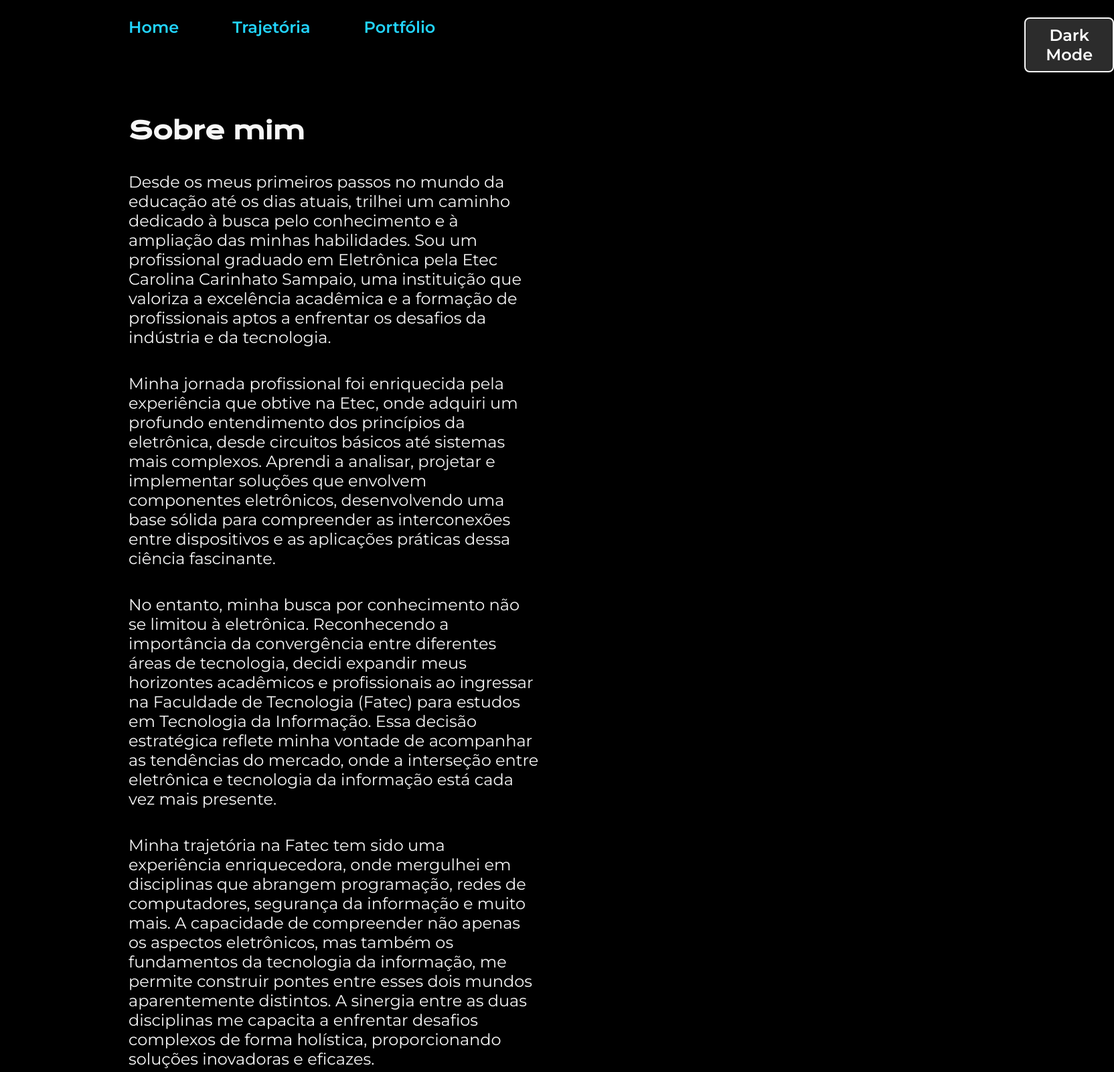
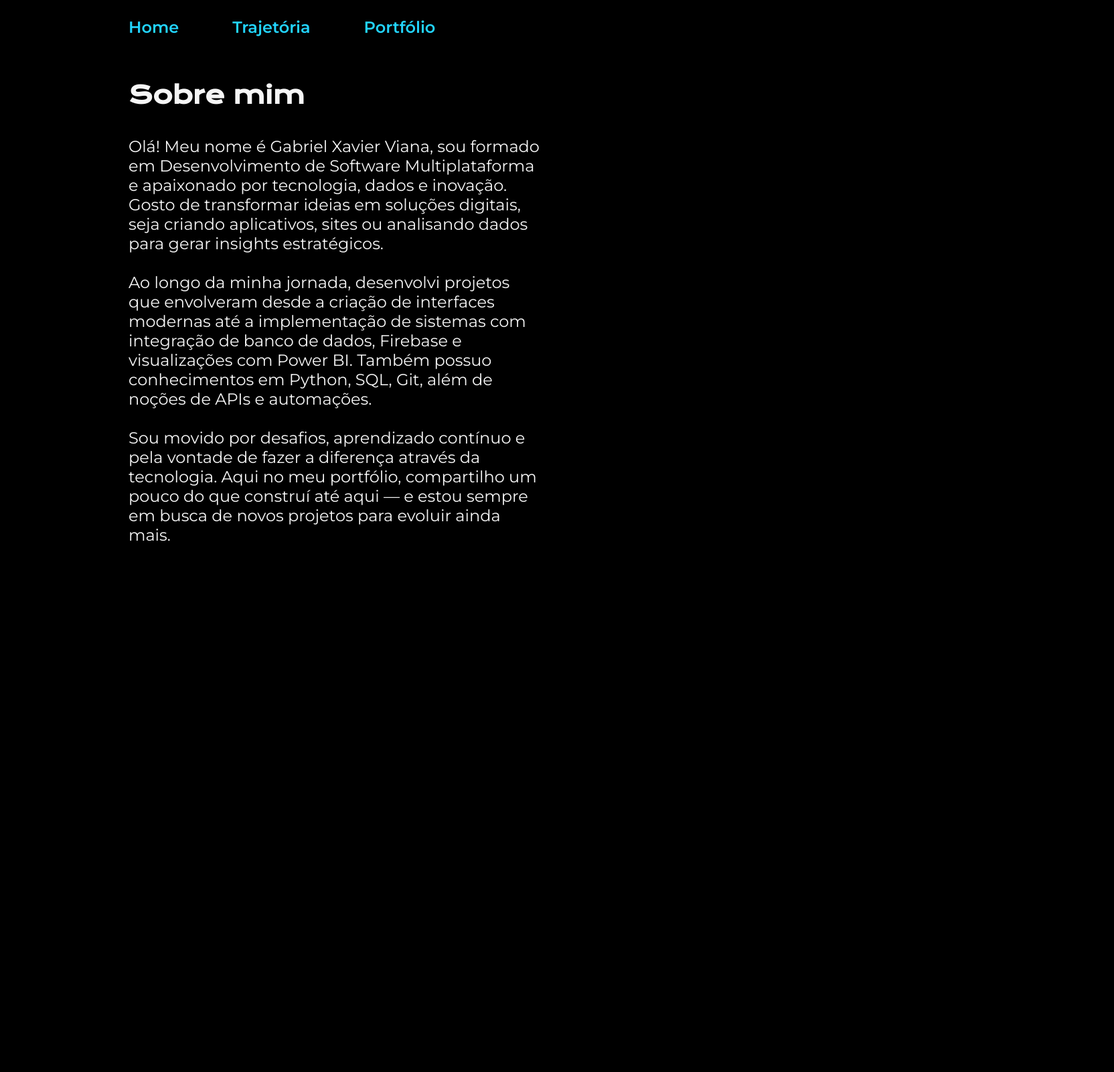
Before and after one commit to XavierNTC/Portfolio, a plain HTML site: page about.html in a window 1280 px wide. Shown: the top 1600 px of the page at 67% size, 1664 px wide, since content can reach past the window. After the commit the page ends 941 px from the top, so only its background shows below. Drawn offline with nearby package versions, Linux system fonts and the light colour scheme.

Commit message:
Atualizando Portfolio

```diff
--- a/about.html
+++ b/about.html
@@ -23,19 +23,17 @@
             <a class="cabecalho__menu__link" href="index.html">Home</a>
             <a class="cabecalho__menu__link" href="about.html">Trajetória</a>
             <a class="cabecalho__menu__link" href="portifolio.html">Portfólio</a>
-            <button id="toggleDarkModeButton" class="dark-mode-button" onclick="toggleDarkMode()">Dark Mode</button>
         </nav>
     </header>
 
     <main class="apresentacao">
         <section class="apresentacao__conteudo">
             <h1 class="apresentacao__conteudo__titulo">Sobre mim</h1>
-            <p class="apresentacao__conteudo__texto">Desde os meus primeiros passos no mundo da educação até os dias atuais, trilhei um caminho dedicado à busca pelo conhecimento e à ampliação das minhas habilidades. Sou um profissional graduado em Eletrônica pela Etec Carolina Carinhato Sampaio, uma instituição que valoriza a excelência acadêmica e a formação de profissionais aptos a enfrentar os desafios da indústria e da tecnologia.</p>
-            <p class="apresentacao__conteudo__texto">Minha jornada profissional foi enriquecida pela experiência que obtive na Etec, onde adquiri um profundo entendimento dos princípios da eletrônica, desde circuitos básicos até sistemas mais complexos. Aprendi a analisar, projetar e implementar soluções que envolvem componentes eletrônicos, desenvolvendo uma base sólida para compreender as interconexões entre dispositivos e as aplicações práticas dessa ciência fascinante.</p>
-            <p class="apresentacao__conteudo__texto">No entanto, minha busca por conhecimento não se limitou à eletrônica. Reconhecendo a importância da convergência entre diferentes áreas de tecnologia, decidi expandir meus horizontes acadêmicos e profissionais ao ingressar na Faculdade de Tecnologia (Fatec) para estudos em Tecnologia da Informação. Essa decisão estratégica reflete minha vontade de acompanhar as tendências do mercado, onde a interseção entre eletrônica e tecnologia da informação está cada vez mais presente.</p>
-            <p class="apresentacao__conteudo__texto">Minha trajetória na Fatec tem sido uma experiência enriquecedora, onde mergulhei em disciplinas que abrangem programação, redes de computadores, segurança da informação e muito mais. A capacidade de compreender não apenas os aspectos eletrônicos, mas também os fundamentos da tecnologia da informação, me permite construir pontes entre esses dois mundos aparentemente distintos. A sinergia entre as duas disciplinas me capacita a enfrentar desafios complexos de forma holística, proporcionando soluções inovadoras e eficazes.</p>
-            <p class="apresentacao__conteudo__texto">Como profissional em formação, tenho como objetivo aplicar meu conhecimento e habilidades de maneira integrada. Pretendo explorar oportunidades que permitam projetar e desenvolver dispositivos eletrônicos inteligentes, que estejam conectados e interajam com sistemas de TI de maneira harmoniosa. Minha formação me dá uma base sólida para criar soluções tecnológicas que possam revolucionar setores como a automação industrial, a Internet das Coisas (IoT) e muitos outros.</p>
-            <p class="apresentacao__conteudo__texto">Em resumo, meu perfil profissional é moldado pela minha formação em Eletrônica na Etec Carolina Carinhato Sampaio e minha incursão em Tecnologia da Informação na Fatec. Acredito na importância de abraçar a interdisciplinaridade, unindo esses dois pilares para criar um futuro tecnológico mais promissor. Minha jornada está em andamento, e estou ansioso para enfrentar os desafios que surgirem, sempre aprendendo, inovando e contribuindo para o avanço da sociedade por meio da tecnologia.</p>
+            <p class="apresentacao__conteudo__texto">Olá! Meu nome é Gabriel Xavier Viana, sou formado em Desenvolvimento de Software Multiplataforma e apaixonado por tecnologia, dados e inovação. Gosto de transformar ideias em soluções digitais, seja criando aplicativos, sites ou analisando dados para gerar insights estratégicos.<br>
+
+            <br>Ao longo da minha jornada, desenvolvi projetos que envolveram desde a criação de interfaces modernas até a implementação de sistemas com integração de banco de dados, Firebase e visualizações com Power BI. Também possuo conhecimentos em Python, SQL, Git, além de noções de APIs e automações.<br>
+
+            <br>Sou movido por desafios, aprendizado contínuo e pela vontade de fazer a diferença através da tecnologia. Aqui no meu portfólio, compartilho um pouco do que construí até aqui — e estou sempre em busca de novos projetos para evoluir ainda mais.</p>
         </section>
         <nav class="virada">
             <a href="https://www.youtube.com/results?search_query=luz+vermelha+no+atack+shark">
```
Also changed, not shown: index.html (+2 -3 lines), portifolio.html (+0 -1 lines).
